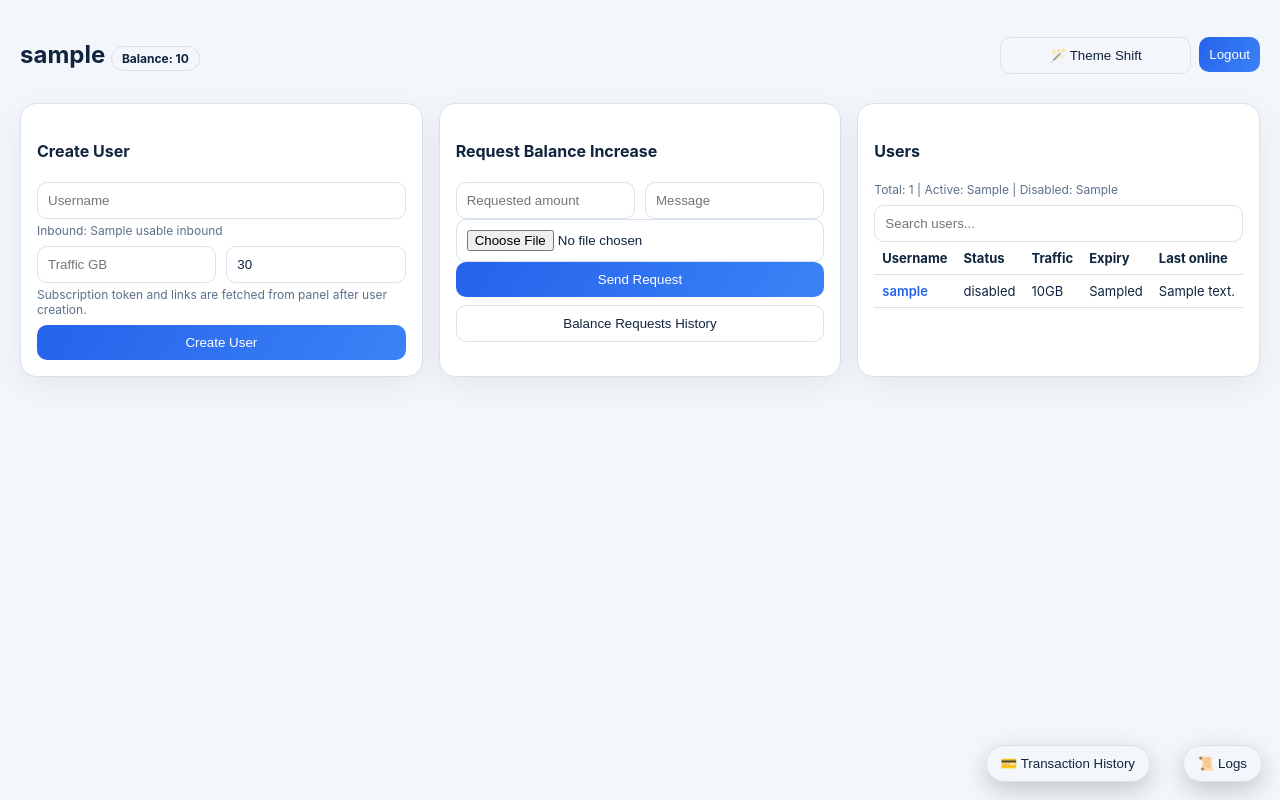
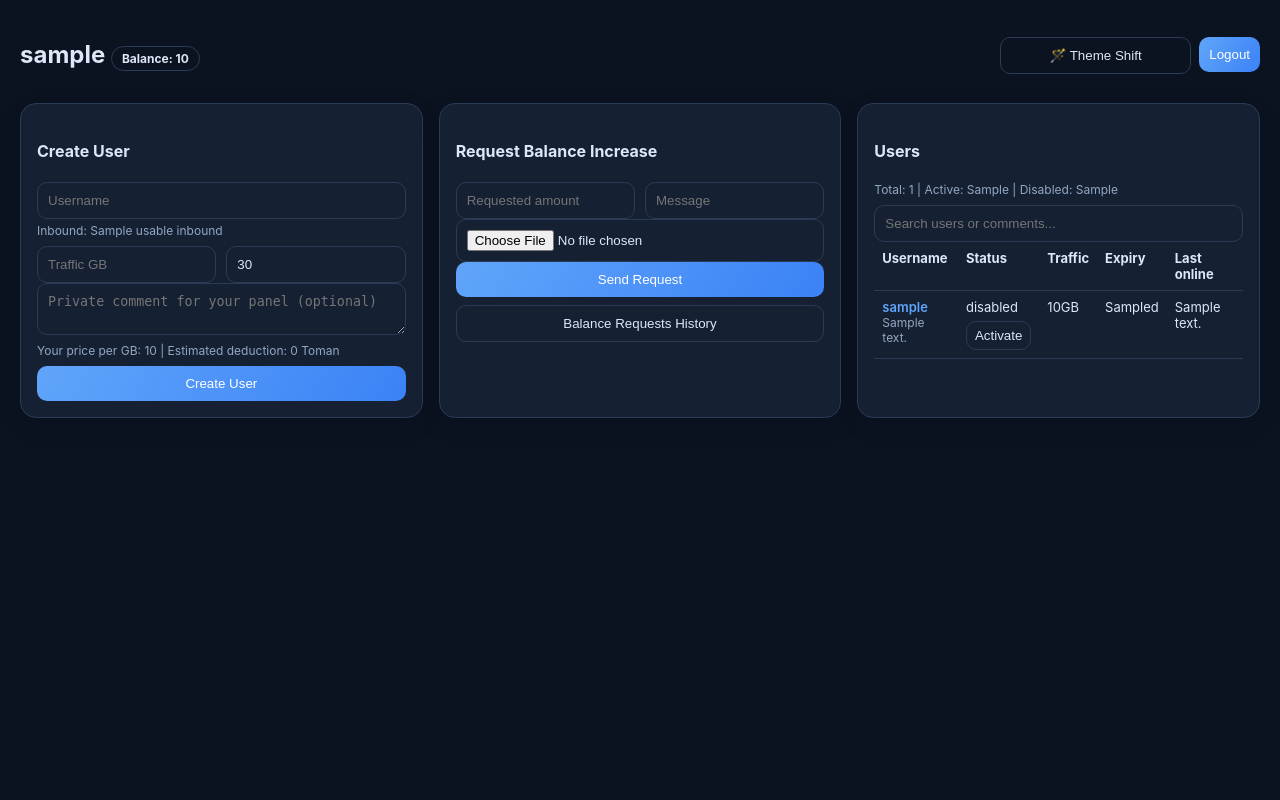
Before and after one commit to Kitto75/web-helper, a Python web app: template app/templates/index.html in a window 1280 px wide. Run offline with Jinja, Linux system fonts and the light colour scheme; the template is opened without the code that fills it: most values are stand-ins (such as "Sample title", 1, 10 or a date in 2020).

Commit message:
Improve admin UX, subscription port handling, and QR rendering

```diff
--- a/app/models.py
+++ b/app/models.py
@@ -26,6 +26,7 @@
     subscription_link: Mapped[str]=mapped_column(Text)
     config_link: Mapped[str]=mapped_column(Text)
     created_at: Mapped[datetime]=mapped_column(DateTime, default=datetime.utcnow)
+    admin_comment: Mapped[str]=mapped_column(Text, default='')
 
 class BalanceRequest(Base):
     __tablename__='balance_requests'
--- a/app/templates/index.html
+++ b/app/templates/index.html
@@ -39,8 +39,9 @@
     .gear-wrap{position:relative}.gear-menu{position:absolute;right:0;top:44px;min-width:220px;background:var(--card);border:1px solid var(--line);border-radius:12px;padding:10px;display:none;z-index:20}
     .gear-menu.show{display:block}
   </style>
+  <script src="https://cdn.jsdelivr.net/npm/qrcodejs@1.0.0/qrcode.min.js"></script>
 </head>
-<body>
+<body class="dark">
 <div class="topbar">
   <h2>{{admin.username}} {% if admin.is_super %}<span class="badge">Super Admin</span>{% endif %} <span class="badge">Balance: {{'{:,.0f}'.format(admin.credit_toman)}}</span></h2>
   <div class="actions" style="min-width:260px">
@@ -61,9 +62,9 @@
   <div class="card"><h4>Create User</h4><form method='post' action='/users/create'>
     <input name='username' placeholder='Username' required/>
     {% if usable_inbounds|length > 1 %}<select name='inbound_id' required>{% for i in usable_inbounds %}<option value='{{i.id}}'>{{i.name}}</option>{% endfor %}</select>{% elif usable_inbounds|length == 1 %}<input type="hidden" name="inbound_id" value="{{usable_inbounds[0].id}}"/><div class='hint'>Inbound: {{usable_inbounds[0].name}}</div>{% else %}<input name='inbound_id' type='number' value='1' required/>{% endif %}
-    <div class="row2"><input name='traffic_gb' type='number' step='1' placeholder='Traffic GB' required/><input name='expiry_days' type='number' value='30' placeholder='Expiry days'/></div>
-    <div class="hint">Subscription token and links are fetched from panel after user creation.</div>
-    <button>Create User</button></form></div>
+    <div class="row2"><input id='trafficGb' name='traffic_gb' type='number' step='1' placeholder='Traffic GB' required oninput='updateCost()'/><input name='expiry_days' type='number' value='30' placeholder='Expiry days'/></div><textarea name='admin_comment' placeholder='Private comment for your panel (optional)'></textarea><div class='hint'>Your price per GB: {{'{:,.0f}'.format(admin.price_per_gb)}} | Estimated deduction: <span id='costPreview'>0</span> Toman</div>
+
+    <button onclick="return confirmCreateUser()">Create User</button></form></div>
 
   {% if admin.is_super %}
   <div class="card"><h4>Create Admin</h4><form method='post' action='/admins/create'>
@@ -76,7 +77,7 @@
     <div class='row2'><input name='amount' type='number' step='1' placeholder='Requested amount' required><input name='message' placeholder='Message'></div><input type='file' name='screenshot'><button>Send Request</button></form><button class='btn-muted' style='margin-top:8px' onclick="document.getElementById('balanceHistoryModal').classList.add('show')">Balance Requests History</button></div>
   {% endif %}
 
-  <div class="card"><h4>Users</h4><div class='hint'>Total: {{total_users}} | Active: {{active_users}} | Disabled: {{disabled_users}}</div><input id='userSearch' placeholder='Search users...' oninput='filterUsers()'><table id='usersTable'><tr><th>Username</th><th>Status</th><th>Traffic</th><th>Expiry</th><th>Last online</th></tr>{% for u in users %}<tr><td><span class="user-link" onclick='openUserModal({{u.id}}, {{u.username|tojson}}, {{u.subscription_link|tojson}}, {{u.config_link|tojson}}, {{(u.last_online_text or "-")|tojson}})'>{{u.username}}</span></td><td>{{'active' if u.enabled else 'disabled'}}</td><td>{{'{:,.0f}'.format(u.traffic_gb)}}GB</td><td>{{u.expiry_days}}d</td><td>{{u.last_online_text or "-"}}</td></tr>{% endfor %}</table></div>
+  <div class="card"><h4>Users</h4><div class='hint'>Total: {{total_users}} | Active: {{active_users}} | Disabled: {{disabled_users}}</div><input id='userSearch' placeholder='Search users or comments...' oninput='filterUsers()'><table id='usersTable'><tr><th>Username</th><th>Status</th><th>Traffic</th><th>Expiry</th><th>Last online</th></tr>{% for u in users %}<tr><td><span class="user-link" onclick='openUserModal({{u.id}}, {{u.username|tojson}}, {{u.subscription_link|tojson}}, {{u.config_link|tojson}}, {{(u.last_online_text or "-")|tojson}})'>{{u.username}}</span><div class="small">{{u.admin_comment or ''}}</div></td><td>{{'active' if u.enabled else 'disabled'}}{% if not admin.is_super %}<form method='post' action='/users/toggle' style='margin-top:6px'><input type='hidden' name='user_id' value='{{u.id}}'><input type='hidden' name='enabled' value='{{ "false" if u.enabled else "true" }}'><button class='btn-muted' style='padding:6px 8px'>{{ "Deactivate" if u.enabled else "Activate" }}</button></form>{% endif %}</td><td>{{'{:,.0f}'.format(u.traffic_gb)}}GB</td><td>{{u.expiry_days}}d</td><td>{{u.last_online_text or "-"}}</td></tr>{% endfor %}</table></div>
 
   {% if admin.is_super %}
   <div class="card"><h4>Admins</h4>{% for x in admins %}<form method="post" action="/admins/update" style="border:1px solid var(--line);border-radius:12px;padding:10px;margin-bottom:10px">
@@ -92,20 +93,23 @@
   {% endif %}
 </div>
 
-<button class="fab btn-muted" onclick="openLogs()">📜 Logs</button>{% if not admin.is_super %}<button class='fab btn-muted' style='right:130px' onclick="document.getElementById('txnModal').classList.add('show')">💳 Transaction History</button>{% endif %}
-<div class="overlay" id="userModal"><div class="modal"><button class="btn-muted close" onclick="closeModal('userModal')">Close</button><h3 id="modalUser"></h3><div id='lastOnline' class='hint'></div><div class="qr-grid"><div class="qr-box"><h4>Subscription</h4><img id="subQR"/><div class="small">Click QR to copy link</div><div class="mono small" id="subLink"></div></div><div class="qr-box"><h4>Inbound Config</h4><img id="cfgQR"/><div class="small">Click QR to copy link</div><div class="mono small" id="cfgLink"></div></div></div></div></div>
+{% if admin.is_super %}<button class="fab btn-muted" onclick="openLogs()">📜 Logs</button>{% endif %}
+<div class="overlay" id="userModal"><div class="modal"><button class="btn-muted close" onclick="closeModal('userModal')">Close</button><h3 id="modalUser"></h3><div id='lastOnline' class='hint'></div><div class="qr-grid"><div class="qr-box"><h4>Subscription</h4><div id="subQR"></div><div class="small">Click QR to copy link</div><div class="mono small" id="subLink"></div></div><div class="qr-box"><h4>Inbound Config</h4><div id="cfgQR"></div><div class="small">Click QR to copy link</div><div class="mono small" id="cfgLink"></div></div></div></div></div>
 <div class="overlay" id="logsModal"><div class="modal"><button class="btn-muted close" onclick="closeModal('logsModal')">Close</button><h3>Logs</h3><button style="max-width:180px" onclick='refreshLogs(event)'>Refresh logs</button><table id='logsTable'><tr><th>Time</th><th>Category</th>{% if admin.is_super %}<th>Actor</th>{% endif %}<th>Details</th></tr>{% for l in logs %}<tr><td>{{l.created_at.strftime('%Y-%m-%d %H:%M:%S')}}</td><td>{{l.category}}</td>{% if admin.is_super %}<td>{{l.actor}}</td>{% endif %}<td class="mono">{{l.detail_short}}</td></tr>{% endfor %}</table></div></div>
-<div class="overlay" id="txnModal"><div class="modal"><button class="btn-muted close" onclick="closeModal('txnModal')">Close</button><h3>Approved Requests</h3><table><tr><th>ID</th><th>Amount</th><th>Message</th></tr>{% for r in approved_reqs %}<tr><td>{{r.id}}</td><td>{{'{:,.0f}'.format(r.amount)}}</td><td>{{r.message}}</td></tr>{% endfor %}</table></div></div>
+
 <div class="overlay" id="balanceHistoryModal"><div class="modal"><button class="btn-muted close" onclick="closeModal('balanceHistoryModal')">Close</button><h3>Balance Requests History</h3><table><tr><th>ID</th><th>Amount</th><th>Status</th><th>Message</th></tr>{% for r in approved_reqs %}<tr><td>{{r.id}}</td><td>{{'{:,.0f}'.format(r.amount)}}</td><td>Approved</td><td>{{r.message}}</td></tr>{% endfor %}</table></div></div>
 <script>
 (function(){const t=localStorage.getItem('theme');if(t==='dark')document.body.classList.add('dark');})();
-function toggleTheme(btn){document.body.classList.toggle("dark");localStorage.setItem("theme",document.body.classList.contains("dark")?"dark":"light");btn.animate([{transform:"rotate(0) scale(1)"},{transform:"rotate(15deg) scale(1.2)"},{transform:"rotate(-15deg) scale(1.1)"},{transform:"rotate(0) scale(1)"}],{duration:500,easing:"ease"});}
 function toggleGearMenu(){document.getElementById('gearMenu').classList.toggle('show')}
 function closeModal(id){document.getElementById(id).classList.remove('show')}
 function openLogs(){document.getElementById('logsModal').classList.add('show')}
 async function copyText(v){await navigator.clipboard.writeText(v);}
-function openUserModal(id, username, sub, cfg, lastSeen){document.getElementById('modalUser').innerText='User: '+username;document.getElementById('lastOnline').innerText='Last online: '+lastSeen;document.getElementById('subLink').innerText=sub;document.getElementById('cfgLink').innerText=cfg;const subQR=document.getElementById('subQR');const cfgQR=document.getElementById('cfgQR');subQR.src='/qr/sub/'+id;cfgQR.src='/qr/cfg/'+id;subQR.onclick=()=>copyText(sub);cfgQR.onclick=()=>copyText(cfg);document.getElementById('userModal').classList.add('show');}
 function filterUsers(){const q=document.getElementById("userSearch").value.toLowerCase();document.querySelectorAll("#usersTable tr").forEach((r,i)=>{if(i===0)return;r.style.display=r.innerText.toLowerCase().includes(q)?"":"none";});}
 async function refreshLogs(e){e.preventDefault();const r=await fetch(location.pathname);const t=await r.text();const d=new DOMParser().parseFromString(t,"text/html");document.querySelector("#logsTable").innerHTML=d.querySelector("#logsTable").innerHTML;}
+function updateCost(){const gb=parseFloat(document.getElementById('trafficGb')?.value||0);const price={{admin.price_per_gb|int}};document.getElementById('costPreview').innerText=(gb*price).toLocaleString();}
+function confirmCreateUser(){return confirm('Are you sure you want to create this user? Balance will be deducted.');}
+function toggleTheme(btn){const rect=btn.getBoundingClientRect();const x=rect.left+rect.width/2;const y=rect.top+rect.height/2;const ripple=document.createElement('div');ripple.style.cssText=`position:fixed;left:${x}px;top:${y}px;width:20px;height:20px;border-radius:50%;background:var(--accent);transform:translate(-50%,-50%) scale(0);z-index:9999;pointer-events:none;`;document.body.appendChild(ripple);ripple.animate([{transform:'translate(-50%,-50%) scale(0)'},{transform:'translate(-50%,-50%) scale(120)',opacity:.15}],{duration:550,easing:'ease-out'});setTimeout(()=>ripple.remove(),600);document.body.classList.toggle("dark");localStorage.setItem("theme",document.body.classList.contains("dark")?"dark":"light");}
+function renderQR(elId,text){const el=document.getElementById(elId);el.innerHTML='';if(!text)return;new QRCode(el,{text,width:220,height:220,colorDark:'#000000',colorLight:'#ffffff',correctLevel:QRCode.CorrectLevel.M});el.onclick=()=>copyText(text);}
+function openUserModal(id, username, sub, cfg, lastSeen){document.getElementById('modalUser').innerText='User: '+username;document.getElementById('lastOnline').innerText='Last online: '+lastSeen;document.getElementById('subLink').innerText=sub;document.getElementById('cfgLink').innerText=cfg;renderQR('subQR',sub);renderQR('cfgQR',cfg);document.getElementById('userModal').classList.add('show');}
 </script>
 </body></html>
```
Also changed, not shown: app/routes.py (+16 -2 lines), app/xui.py (+26 -1 lines), README.md.
